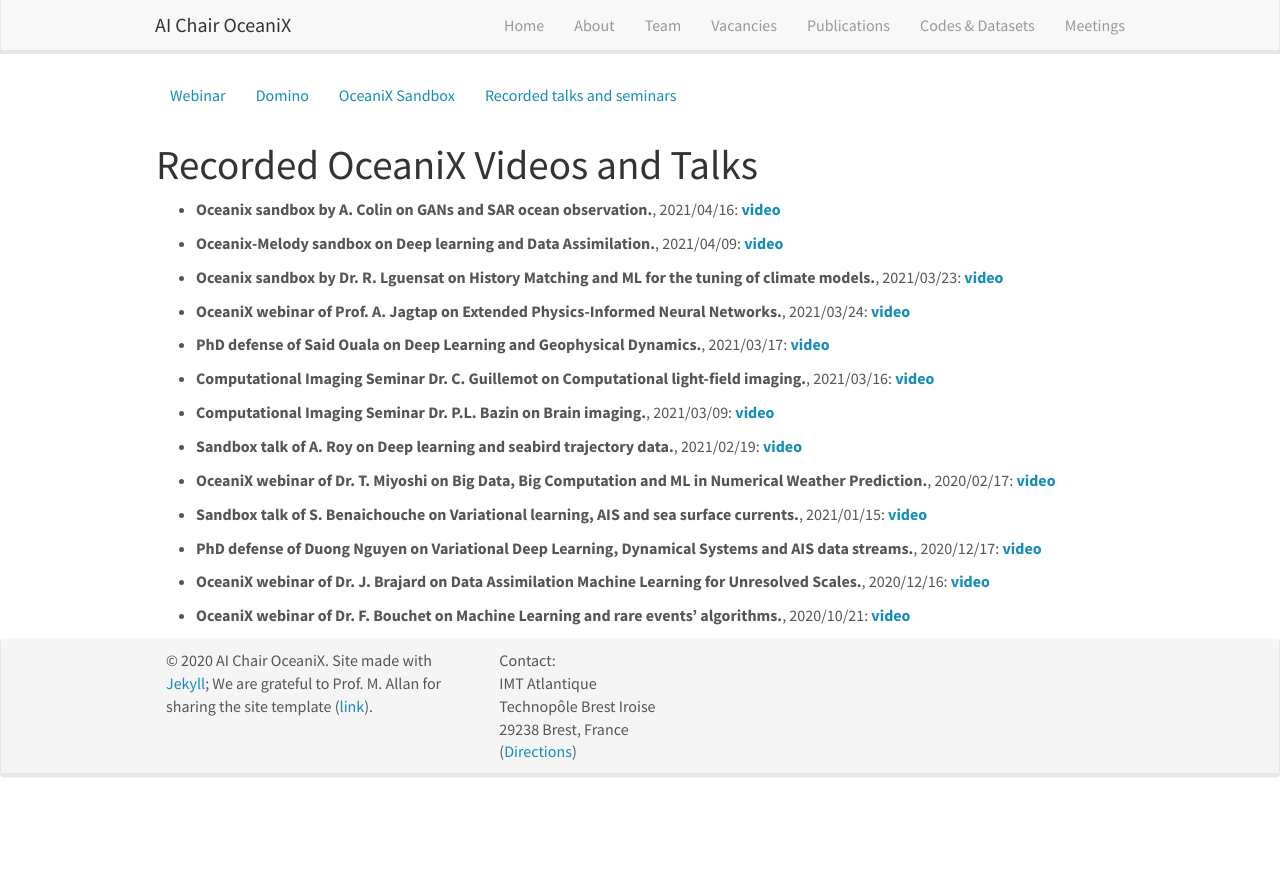
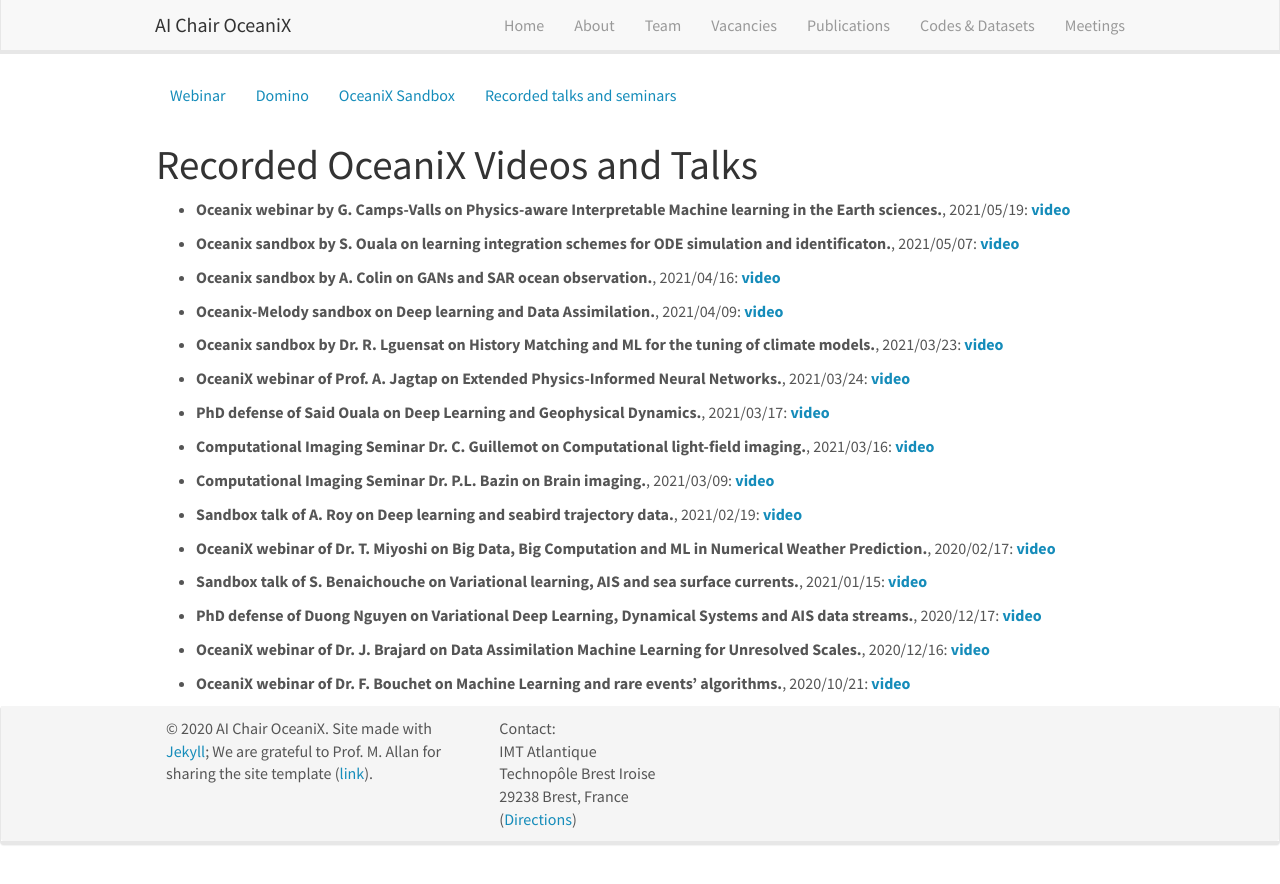
Before and after one commit to CIA-Oceanix/CIA-Oceanix.github.io, a Jekyll site: the page built from _pages/oceanix_video.md, in a window 1280 px wide. Shown: the top 884 px of the page. Built offline with Jekyll 4.4.1, drawn with Linux system fonts in a browser that asks for light colours; nearby versions of some CDN libraries.

Commit message:
Update video_list.yml

```diff
--- a/_data/video_list.yml
+++ b/_data/video_list.yml
@@ -1,3 +1,12 @@
+- title: "Oceanix webinar by G. Camps-Valls on Physics-aware Interpretable Machine learning in the Earth sciences."
+  date: 2021/05/19
+  link: https://youtu.be/PLuT0Yznvhg
+  display : video
+
+- title: "Oceanix sandbox by S. Ouala on learning integration schemes for ODE simulation and identificaton."
+  date: 2021/05/07
+  link: https://youtu.be/GJKTJrJMdOI
+  display : video
 
 - title: "Oceanix sandbox by A. Colin on GANs and SAR ocean observation."
   date: 2021/04/16
```
